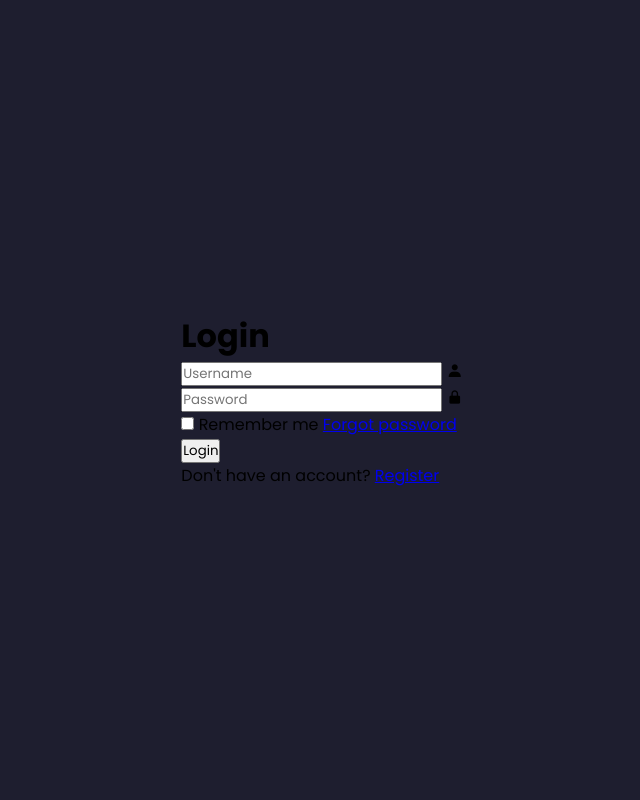
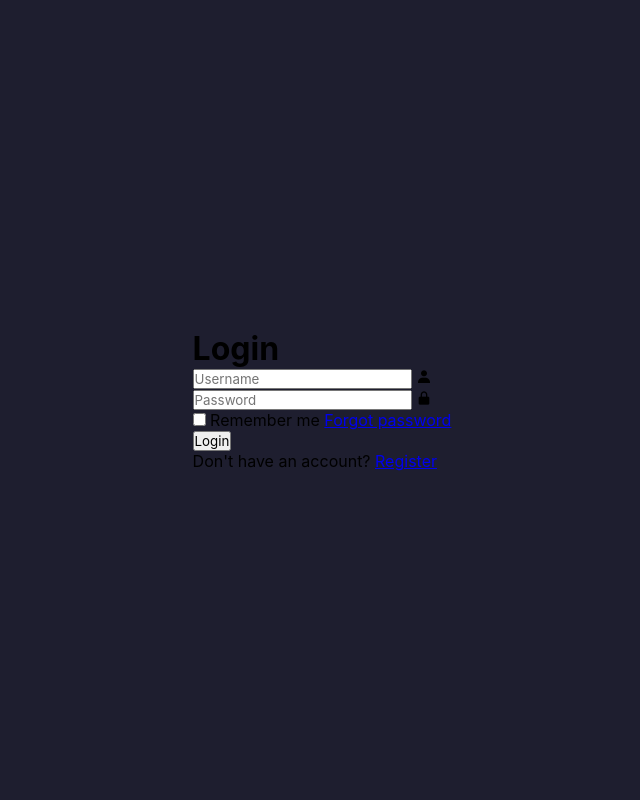
Before and after one commit to MuizzuddinNorisham/amms-group-project, a PHP site: page /AdminLogin.html in a window 1280 px wide. Shown: the whole page, without its empty margins (318-958 px from the left). Run offline with PHP 8.4, Linux system fonts and the light colour scheme; some libraries are stand-ins or nearby versions.

Commit message:
update styling admin

```diff
--- a/AMMS/StyleAdmin.css
+++ b/AMMS/StyleAdmin.css
@@ -15,7 +15,8 @@
     margin: 0;
     padding: 0;
     box-sizing: border-box;
-    font-family: "Poppins", sans-serif;
+    font-family: -apple-system, BlinkMacSystemFont, "Segoe UI", Roboto, Oxygen,
+    Ubuntu, Cantarell, "Open Sans", "Helvetica Neue", sans-serif;
 }
 
 body {
```
